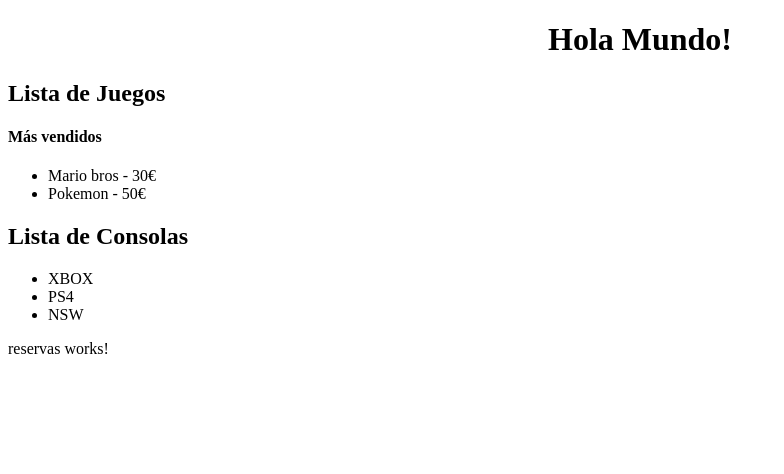
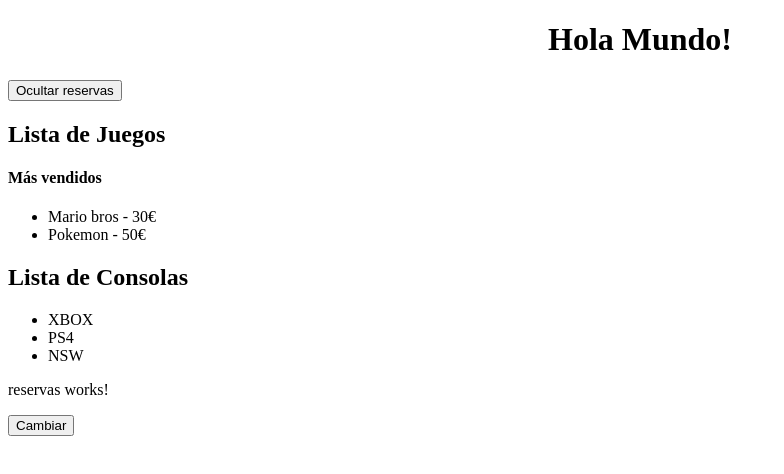
Before and after one commit to DavidMartinPerez/Angular-QuickStart, an Angular app: page / in a window 1280 px wide. Shown: the top 474 px of the page, without its empty margins (0-784 px from the left). Built offline with nearby package versions, Linux system fonts and the light colour scheme.

Commit message:
añadidos ngonInit, ngondestroy, ngondocheck

```diff
--- a/src/app/app.component.html
+++ b/src/app/app.component.html
@@ -4,7 +4,8 @@
     Hola {{ title }}!
   </h1>
 </div>
+<button (click)="ocultarReservas()">{{nombre_boton}}</button>
 
 <juegos></juegos>
 <consolas></consolas>
-<reservas></reservas>
+<reservas *ngIf="mostrar_reservas"></reservas>
--- a/src/app/app.component.ts
+++ b/src/app/app.component.ts
@@ -6,5 +6,20 @@ import { Component } from '@angular/core';
   styleUrls: ['./app.component.css']
 })
 export class AppComponent {
-  title = 'Mundo';
+  public title:string;
+  public mostrar_reservas: boolean = true;
+  public nombre_boton:string;
+
+  constructor(){
+    this.title = "Mundo";
+    this.nombre_boton = "Ocultar reservas";
+  }
+  ocultarReservas(){
+    this.mostrar_reservas = !this.mostrar_reservas;
+    if(this.mostrar_reservas){
+      this.nombre_boton = "Ocultar Reservas";
+    }else{
+      this.nombre_boton = "Añadir reservas";
+    }
+  }
 }
--- a/src/app/reservas/reservas.component.html
+++ b/src/app/reservas/reservas.component.html
@@ -1,3 +1,4 @@
 <p>
-  reservas works!
+  {{nombre}} works!
 </p>
+<button (click)="cambiarTitulo('Cambiado las reservas')">Cambiar</button>
--- a/src/app/reservas/reservas.component.ts
+++ b/src/app/reservas/reservas.component.ts
@@ -1,11 +1,13 @@
-import { Component, OnInit } from '@angular/core';
+// OnInit cuando se carga el modulo
+// DoCheck cuando se cambia
+import { Component, OnInit, DoCheck, OnDestroy } from '@angular/core';
 
 @Component({
   selector: 'reservas',
   templateUrl: './reservas.component.html',
   styleUrls: ['./reservas.component.css']
 })
-export class ReservasComponent implements OnInit {
+export class ReservasComponent implements OnInit, DoCheck, OnDestroy {
 
   public nombre:string;
   constructor() {
@@ -16,4 +18,14 @@ export class ReservasComponent implements OnInit {
     console.log(`Se ha cargado el modulo de ${this.nombre}`);
   }
 
+  ngDoCheck(){
+    console.log("Docheck : Se modifico");
+  }
+  cambiarTitulo(nombre){
+    this.nombre = nombre;
+  }
+
+  ngOnDestroy(){
+    console.log("se elimino reservas");
+  }
 }
```
